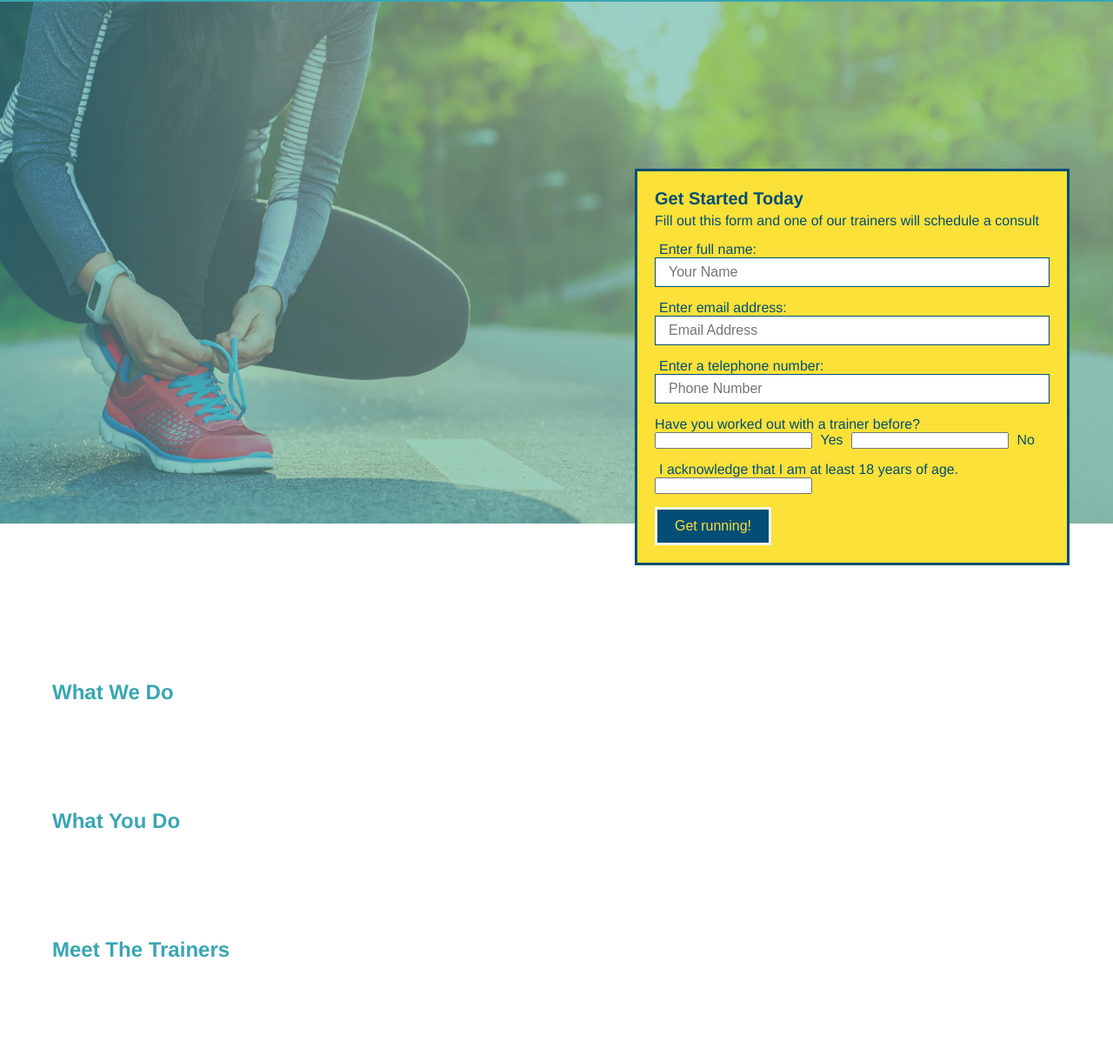
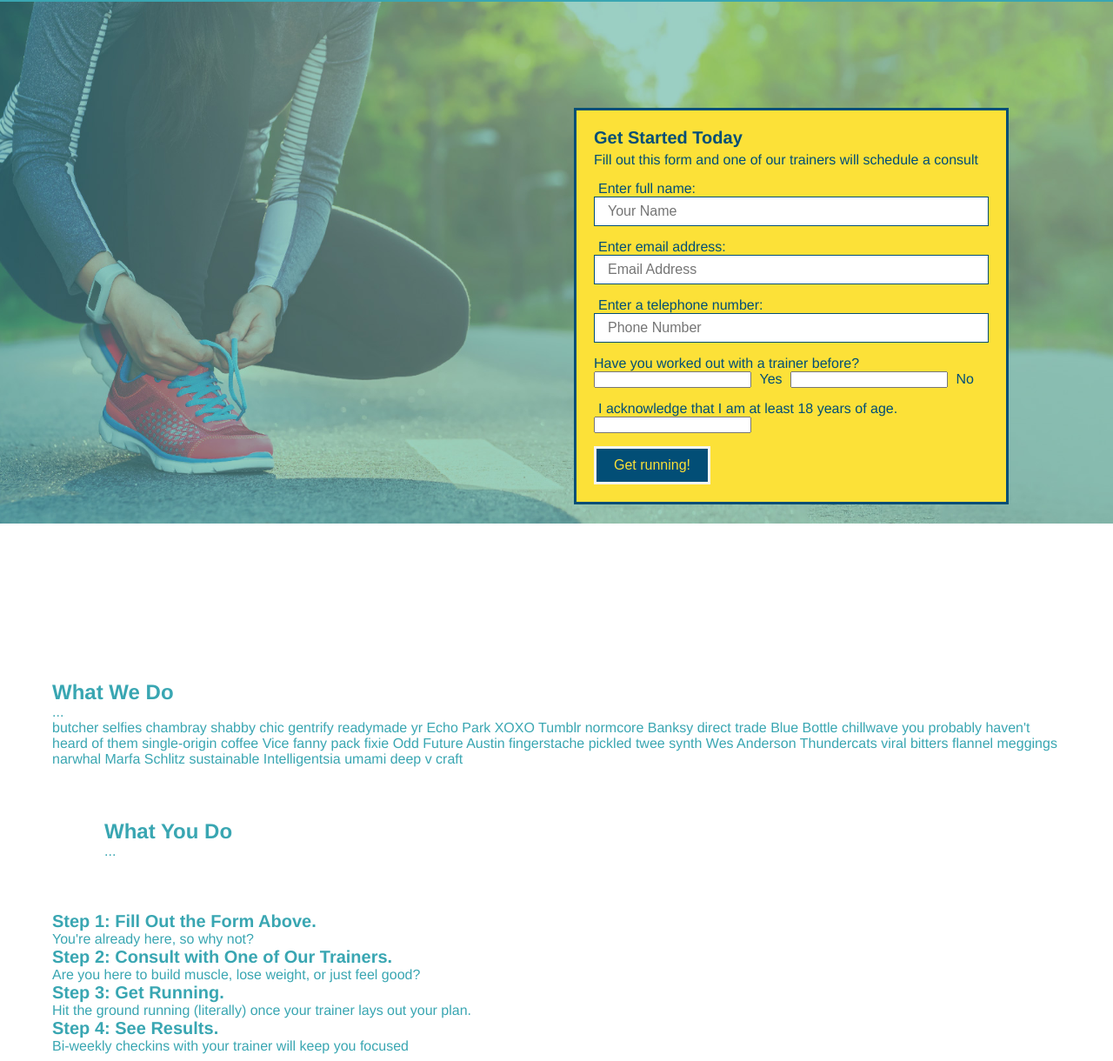
Before and after one commit to kaywhyLA/run-buddy, a plain HTML site: page index.html in a window 1280 px wide. Shown: the part 80-1300 px from the top of the page at 87% size. Drawn offline with Linux system fonts and the light colour scheme.

Commit message:
add id to what we do what you do section

```diff
--- a/assets/style.css
+++ b/assets/style.css
@@ -100,8 +100,8 @@ section {
     width: 500px;
     color: #024e76;
     position: absolute;
-    bottom: 70px;
-    right: 50px;
+    bottom: 140px;
+    right: 120px;
 }
 
 h3 {
--- a/index.html
+++ b/index.html
@@ -70,13 +70,39 @@
     </section>
 
     <!-- "what we do " section -->
-    <section>
+    <section id="what-we-do">
         <h2>What We Do</h2>
-    </section>
+        ...
+        <p>
+            butcher selfies chambray shabby chic gentrify readymade yr Echo Park XOXO Tumblr normcore Banksy direct trade Blue Bottle chillwave you probably haven't heard of them single-origin coffee Vice fanny pack fixie Odd Future Austin fingerstache pickled twee
+            synth Wes Anderson Thundercats viral bitters flannel meggings narwhal Marfa Schlitz sustainable Intelligentsia umami deep v craft
+        </p>
 
-    <!-- "what you do " section -->
-    <section>
-        <h2>What You Do</h2>
+
+        <!-- "what you do " section -->
+        <section id="what-you-do">
+            <h2>What You Do</h2>
+            ...
+        </section>
+
+        <div>
+            <h3>Step 1: Fill Out the Form Above.</h3>
+            <p>You're already here, so why not?</p>
+        </div>
+        <div>
+            <h3>Step 2: Consult with One of Our Trainers.</h3>
+            <p>Are you here to build muscle, lose weight, or just feel good?</p>
+        </div>
+
+        <div>
+            <h3>Step 3: Get Running.</h3>
+            <p>Hit the ground running (literally) once your trainer lays out your plan.</p>
+        </div>
+
+        <div>
+            <h3>Step 4: See Results.</h3>
+            <p>Bi-weekly checkins with your trainer will keep you focused</p>
+        </div>
     </section>
 
     <!-- "meet the trainers " section -->
```
Also changed, not shown: assets/images/step-1.svg (added), assets/images/step-2.svg (added), assets/images/step-3.svg (added), assets/images/step-4.svg (added).
